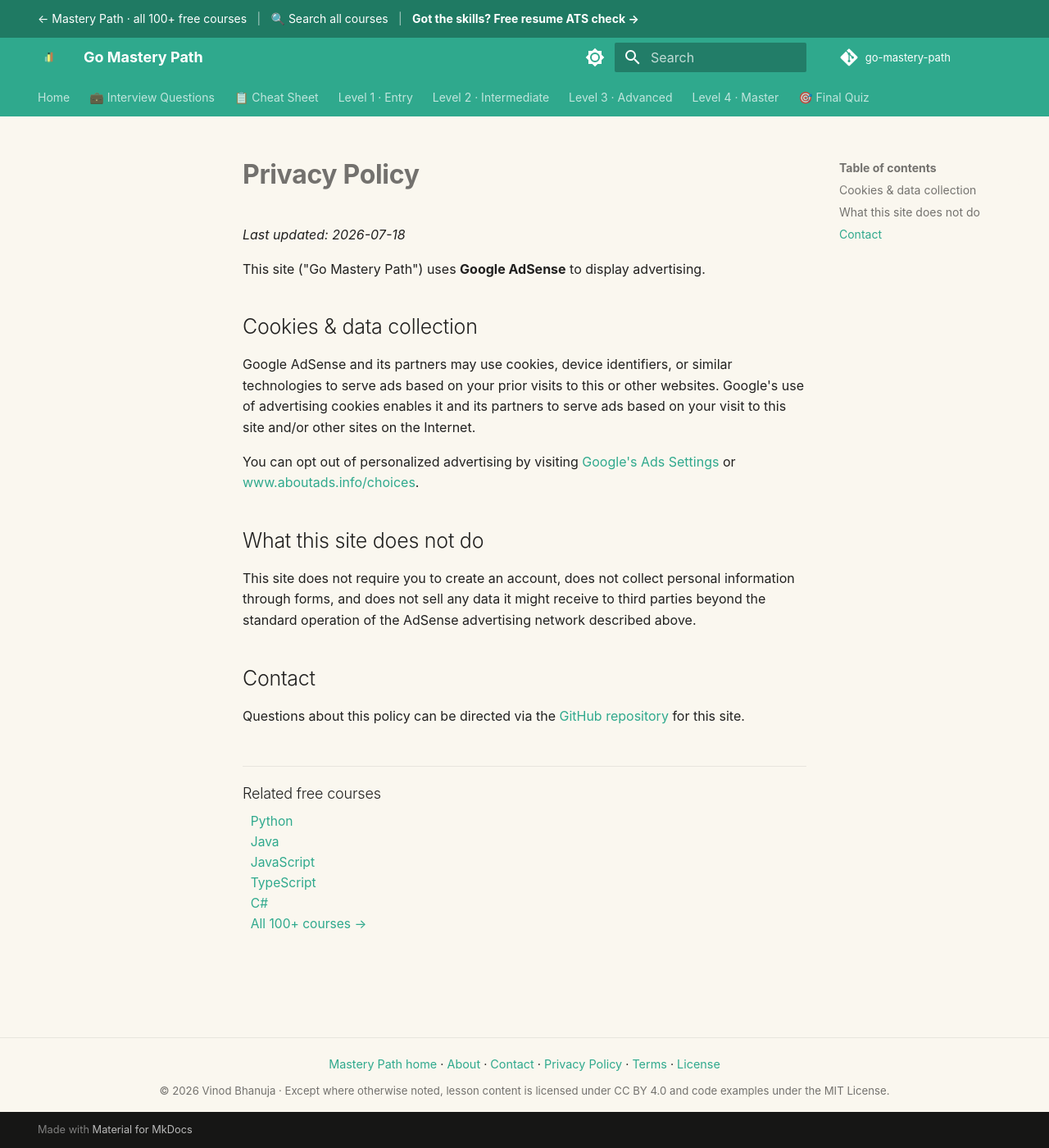
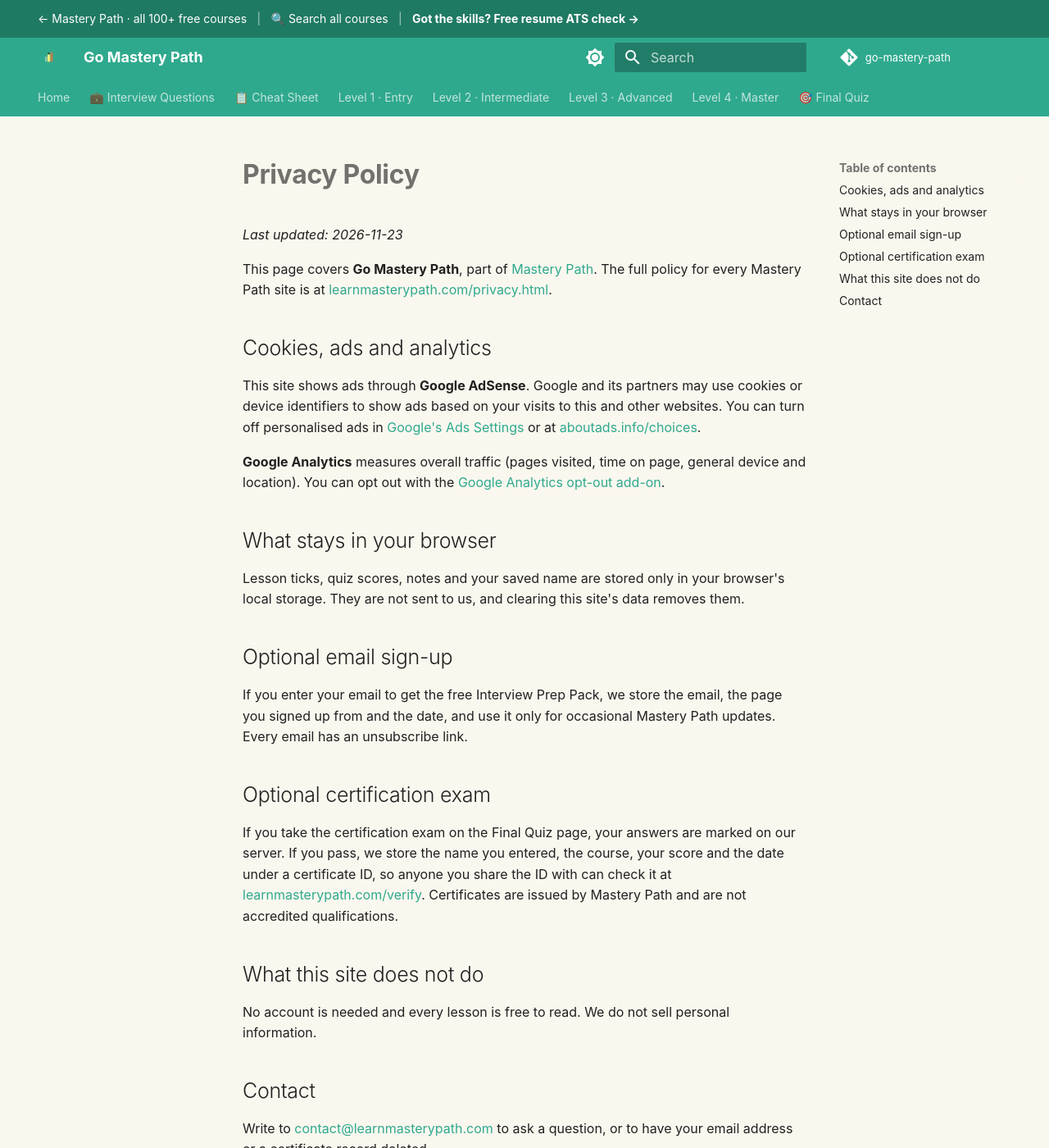
Before and after one commit to SIGILIPELLI/go-mastery-path, an MkDocs documentation site: the page built from docs/privacy.md, in a window 1280 px wide and 1400 px high. Shown: the whole window at 82% size. Built offline with MkDocs 1.6.1 and Material for MkDocs 9.7.7, drawn with Linux system fonts in a browser that asks for light colours; comment, search, counter and statistics services are not loaded.

Commit message:
Update privacy page: progress stays in the browser, optional email sign-up and certification exam, link to the full policy
Co-Authored-By: Claude Opus 5.5 <noreply@anthropic.com>

```diff
--- a/docs/privacy.md
+++ b/docs/privacy.md
@@ -1,33 +1,35 @@
 ---
-description: "Privacy policy for the free Go Mastery Path: how Google Analytics and AdSense cookies are used, what is not collected, and how to opt out."
+description: "Privacy policy for the free Go Mastery Path: cookies for ads and analytics, what stays in your browser, and the optional email sign-up and certification exam."
 ---
 
 # Privacy Policy
 
-_Last updated: 2026-07-18_
+_Last updated: 2026-11-23_
 
-This site ("Go Mastery Path") uses **Google AdSense** to display advertising.
+This page covers **Go Mastery Path**, part of [Mastery Path](https://learnmasterypath.com/). The full policy for every Mastery Path site is at [learnmasterypath.com/privacy.html](https://learnmasterypath.com/privacy.html).
 
-## Cookies & data collection
+## Cookies, ads and analytics
 
-Google AdSense and its partners may use cookies, device identifiers, or similar
-technologies to serve ads based on your prior visits to this or other websites.
-Google's use of advertising cookies enables it and its partners to serve ads
-based on your visit to this site and/or other sites on the Internet.
+This site shows ads through **Google AdSense**. Google and its partners may use cookies or device identifiers to show ads based on your visits to this and other websites. You can turn off personalised ads in [Google's Ads Settings](https://adssettings.google.com/) or at [aboutads.info/choices](https://www.aboutads.info/choices/).
 
-You can opt out of personalized advertising by visiting
-[Google's Ads Settings](https://adssettings.google.com/) or
-[www.aboutads.info/choices](https://www.aboutads.info/choices/).
+**Google Analytics** measures overall traffic (pages visited, time on page, general device and location). You can opt out with the [Google Analytics opt-out add-on](https://tools.google.com/dlpage/gaoptout).
+
+## What stays in your browser
+
+Lesson ticks, quiz scores, notes and your saved name are stored only in your browser's local storage. They are not sent to us, and clearing this site's data removes them.
+
+## Optional email sign-up
+
+If you enter your email to get the free Interview Prep Pack, we store the email, the page you signed up from and the date, and use it only for occasional Mastery Path updates. Every email has an unsubscribe link.
+
+## Optional certification exam
+
+If you take the certification exam on the Final Quiz page, your answers are marked on our server. If you pass, we store the name you entered, the course, your score and the date under a certificate ID, so anyone you share the ID with can check it at [learnmasterypath.com/verify](https://learnmasterypath.com/verify/). Certificates are issued by Mastery Path and are not accredited qualifications.
 
 ## What this site does not do
 
-This site does not require you to create an account, does not collect personal
-information through forms, and does not sell any data it might receive to third
-parties beyond the standard operation of the AdSense advertising network
-described above.
+No account is needed and every lesson is free to read. We do not sell personal information.
 
 ## Contact
 
-Questions about this policy can be directed via the
-[GitHub repository](https://github.com/SIGILIPELLI/go-mastery-path) for this
-site.
+Write to [contact@learnmasterypath.com](mailto:contact@learnmasterypath.com) to ask a question, or to have your email address or a certificate record deleted.
```
